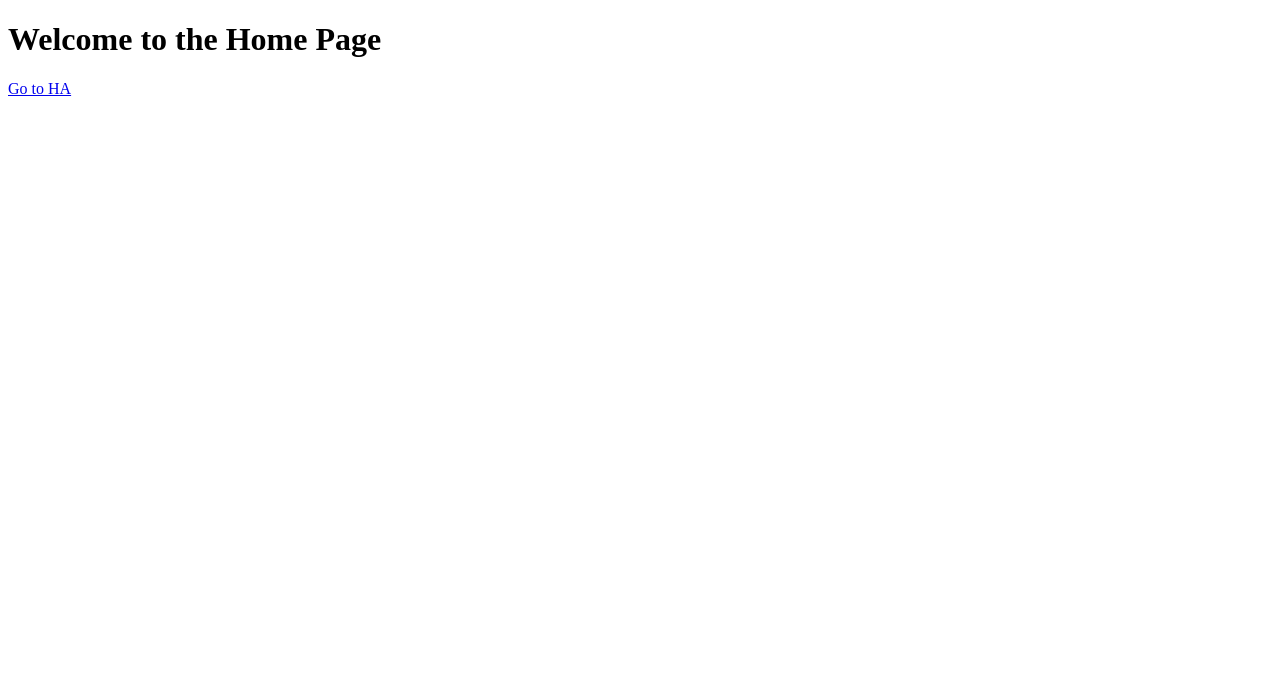
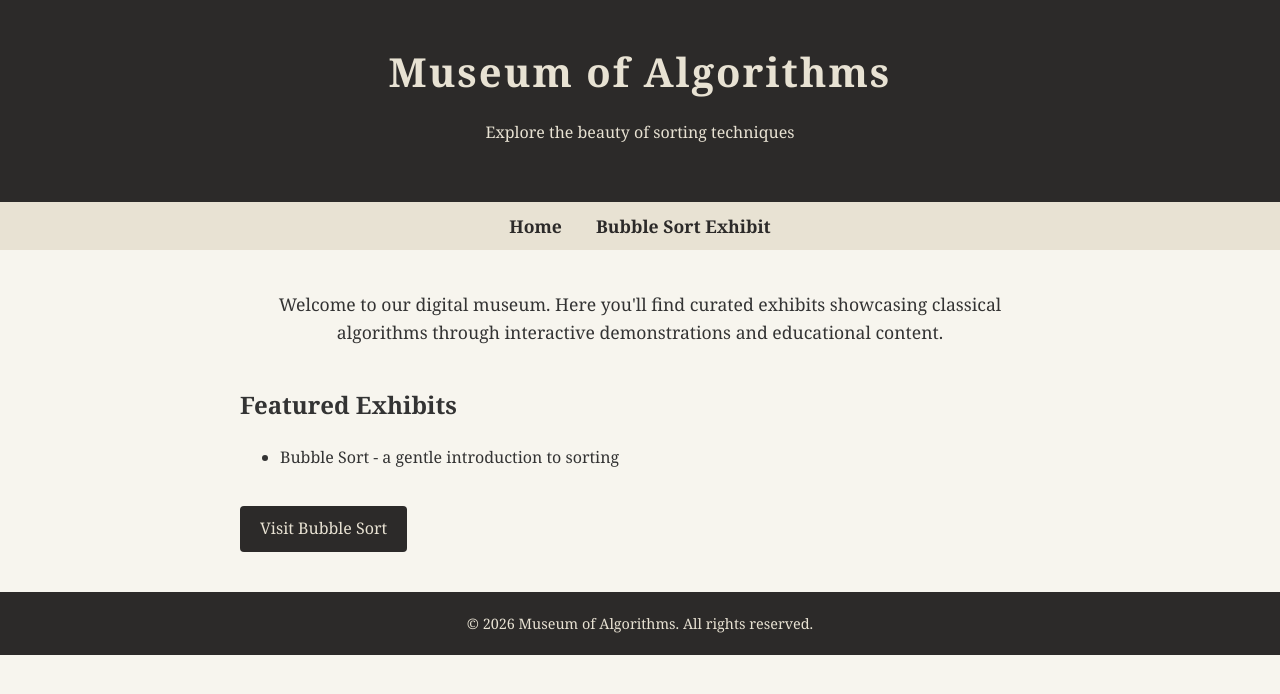
Before and after one commit to LIUHSIANGYU/sort_report, a plain HTML site: page index.html in a window 1280 px wide. Drawn offline with Linux system fonts and the light colour scheme.

Commit message:
起飛了

```diff
--- a/index.html
+++ b/index.html
@@ -4,10 +4,98 @@
     <meta charset="UTF-8">
     <meta http-equiv="X-UA-Compatible" content="IE=edge">
     <meta name="viewport" content="width=device-width, initial-scale=1.0">
-    <title>Home Page</title>
+    <title>Museum of Algorithms</title>
+    <style>
+        body {
+            margin: 0;
+            font-family: 'Georgia', serif;
+            background: #f7f5ee;
+            color: #333;
+            line-height: 1.6;
+        }
+        header {
+            background: #2c2a29;
+            color: #e8e2d3;
+            padding: 40px 20px;
+            text-align: center;
+        }
+        header h1 {
+            margin: 0;
+            font-size: 2.5em;
+            letter-spacing: 2px;
+        }
+        nav {
+            background: #e8e2d3;
+            padding: 10px 20px;
+            text-align: center;
+        }
+        nav a {
+            margin: 0 15px;
+            color: #2c2a29;
+            text-decoration: none;
+            font-weight: bold;
+            font-size: 1.1em;
+        }
+        nav a:hover {
+            text-decoration: underline;
+        }
+        main {
+            max-width: 800px;
+            margin: 40px auto;
+            padding: 0 20px;
+        }
+        .intro {
+            text-align: center;
+            margin-bottom: 40px;
+        }
+        .intro p {
+            font-size: 1.1em;
+        }
+        footer {
+            text-align: center;
+            padding: 20px;
+            font-size: 0.9em;
+            background: #2c2a29;
+            color: #e8e2d3;
+        }
+        .button {
+            display: inline-block;
+            padding: 10px 20px;
+            background: #2c2a29;
+            color: #e8e2d3;
+            border-radius: 4px;
+            text-decoration: none;
+            margin-top: 20px;
+        }
+        .button:hover {
+            background: #3a3837;
+        }
+    </style>
 </head>
 <body>
-    <h1>Welcome to the Home Page</h1>
-    <p><a href="ha.html">Go to HA</a></p>
+    <header>
+        <h1>Museum of Algorithms</h1>
+        <p>Explore the beauty of sorting techniques</p>
+    </header>
+    <nav>
+        <a href="index.html">Home</a>
+        <a href="ha.html">Bubble Sort Exhibit</a>
+    </nav>
+    <main>
+        <div class="intro">
+            <p>Welcome to our digital museum. Here you'll find curated exhibits showcasing classical algorithms through interactive demonstrations and educational content.</p>
+        </div>
+        <div class="gallery">
+            <h2>Featured Exhibits</h2>
+            <ul>
+                <li>Bubble Sort - a gentle introduction to sorting</li>
+                <!-- more exhibits could be added -->
+            </ul>
+            <a class="button" href="ha.html">Visit Bubble Sort</a>
+        </div>
+    </main>
+    <footer>
+        &copy; 2026 Museum of Algorithms. All rights reserved.
+    </footer>
 </body>
 </html>
```
